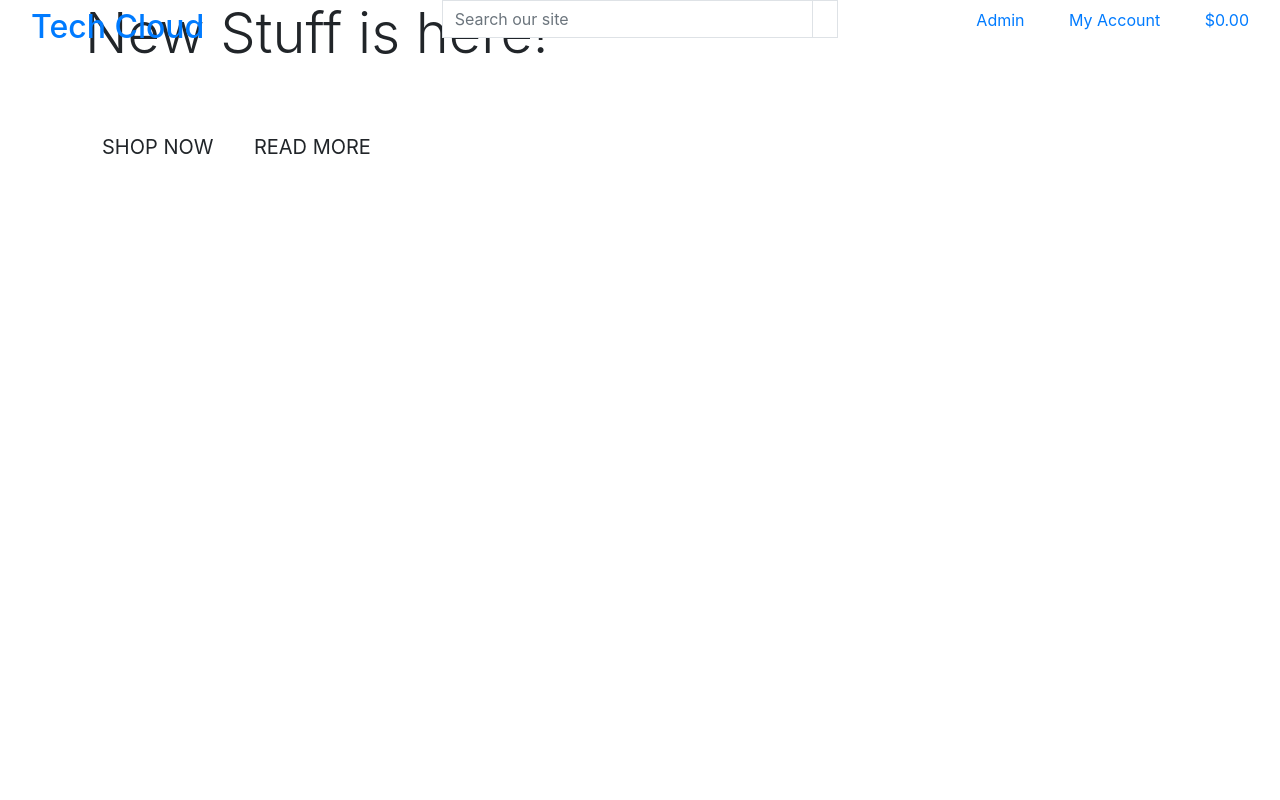
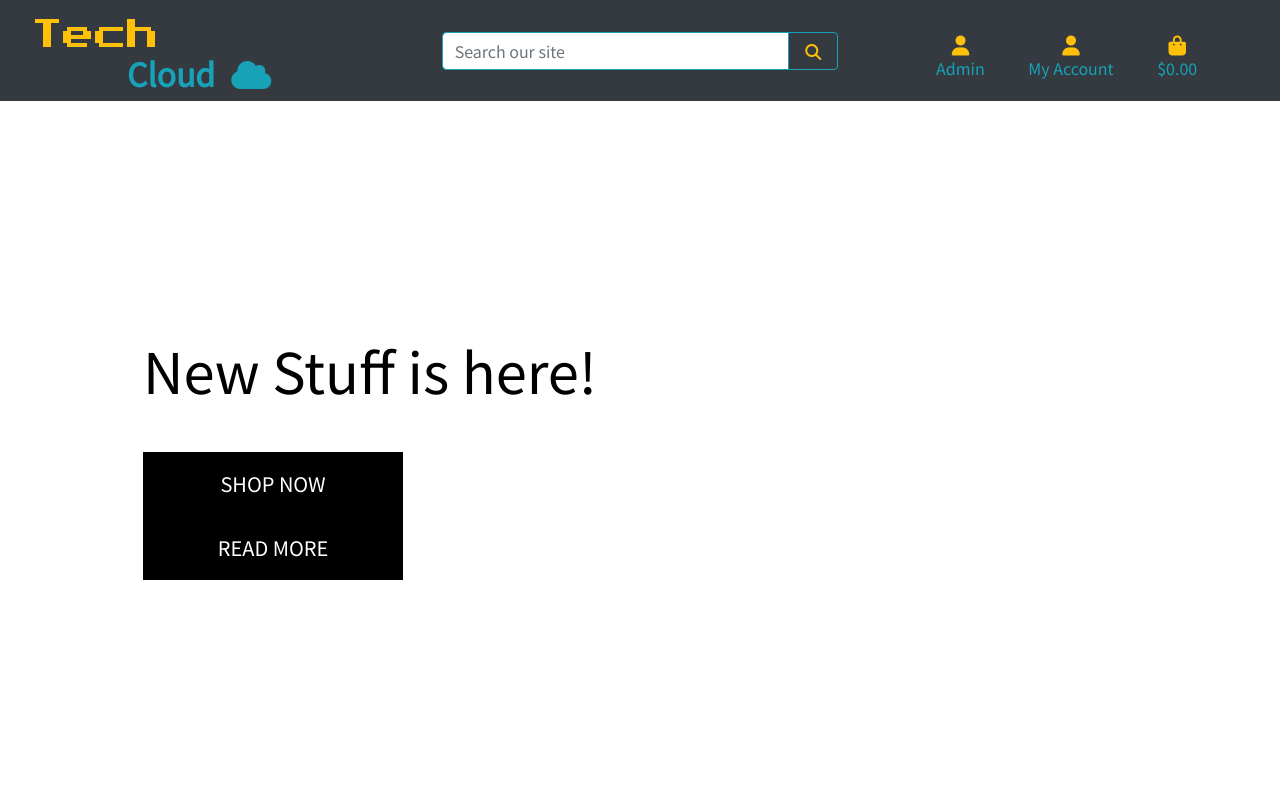
Before and after one commit to Code-Institute-Submissions/django-e-commerce-pc-shop, a Django app: page / in a window 1280 px wide. Run offline with Django 3.2, Linux system fonts and the light colour scheme; some libraries are stand-ins or nearby versions.

Commit message:
Completed homepage header and css

```diff
--- /dev/null
+++ b/static/css/base.css
@@ -0,0 +1,103 @@
+html {
+    height: 100%;
+}
+
+body {
+    /* background-color: yellow; */ /* ADD BACKGROUND */
+    background-size: cover;
+    height: calc(100vh - 164px);
+    color: #555;
+    font-family: 'Noto Sans JP', sans-serif;
+}
+
+
+/* from Bulma */
+.icon {
+    align-items: center;
+    display: inline-flex;
+    justify-content: center;
+    height: 1.5rem;
+    width: 1.5rem;
+}
+
+/*  Press Start 2P Google font  */
+.main-logo-font {
+    font-family: 'Press Start 2P', cursive;
+}
+
+/* .logo-font {
+    text-transform: uppercase;
+}
+ */
+
+.main-logo-link {
+    width: fit-content;
+}
+
+/* Buttons style */
+.shop-now-button {
+    background: black;
+    color: white;
+    min-width: 260px;
+}
+
+/* Button dark */
+.btn-dark {
+    background: #343a40;
+    color: #ffc107;
+}
+
+/* Button black */
+.btn-black {
+    background: black;
+    color: white;
+}
+
+/* Buttons Style */
+.shop-now-button:hover,
+.shop-now-button:active,
+.shop-now-button:focus,
+.btn-dark:hover,
+.btn-dark:active,
+.btn-dark:focus {
+    background: #ffc107;
+    color: #343a40;
+}
+
+/* Text colour */
+.text-black {
+    color: #000 !important;
+}
+
+/* Borders */
+.border-black {
+    border: 1px solid black !important;
+}
+
+.border-white {
+    border: 2px solid white !important;
+}
+
+/* -------------------------------- Media Queries */
+
+/* Slightly larger container on xl screens */
+@media (min-width: 1200px) {
+  .container {
+    max-width: 80%;
+  }
+}
+
+/* fixed top navbar only on medium and up */
+@media (min-width: 992px) {
+    .fixed-top-desktop-only {
+        position: fixed;
+        top: 0;
+        right: 0;
+        left: 0;
+        z-index: 1030;
+    }
+
+    .header-container {
+        padding-top: 164px;
+    }
+}
--- a/tech_cloud/settings.py
+++ b/tech_cloud/settings.py
@@ -153,3 +153,7 @@ USE_TZ = True
 # https://docs.djangoproject.com/en/3.1/howto/static-files/
 
 STATIC_URL = '/static/'
+STATICFILES_DIRS = (os.path.join(BASE_DIR, 'static'),)
+
+MEDIA_URL = '/media/'
+MEDIA_ROOT = os.path.join(BASE_DIR, 'media')
--- a/tech_cloud/urls.py
+++ b/tech_cloud/urls.py
@@ -15,9 +15,11 @@ Including another URLconf
 """
 from django.contrib import admin
 from django.urls import path, include
+from django.conf import settings
+from django.conf.urls.static import static
 
 urlpatterns = [
     path('admin/', admin.site.urls),
     path('accounts/', include('allauth.urls')),
     path('', include('home.urls')),
-]
+] + static(settings.MEDIA_URL, document_root=settings.MEDIA_ROOT)
--- a/templates/base.html
+++ b/templates/base.html
@@ -13,9 +13,19 @@
     {% block extra_meta %}
     {% endblock %}
 
-    <!-- Bootstrap -->
     {% block corecss %}
+        <!-- Font Awesome -->
+        <script src="https://kit.fontawesome.com/c581680c1a.js" crossorigin="anonymous"></script>
+        <!-- Bootstrap -->
         <link rel="stylesheet" href="https://stackpath.bootstrapcdn.com/bootstrap/4.4.1/css/bootstrap.min.css" integrity="sha384-Vkoo8x4CGsO3+Hhxv8T/Q5PaXtkKtu6ug5TOeNV6gBiFeWPGFN9MuhOf23Q9Ifjh" crossorigin="anonymous">
+        <!-- Logo font Press Start 2P Google font -->
+        <link rel="preconnect" href="https://fonts.gstatic.com">
+        <link  rel="stylesheet" href="https://fonts.googleapis.com/css2?family=Press+Start+2P&display=swap">
+        <!-- Main Font Noto Sans JP-->
+        <link rel="preconnect" href="https://fonts.gstatic.com">
+        <link href="https://fonts.googleapis.com/css2?family=Noto+Sans+JP&display=swap" rel="stylesheet">
+        <!-- Base css -->
+        <link rel="stylesheet" href="{% static 'css/base.css' %}">
     {% endblock %}
 
     {% block extra_css %}
@@ -35,19 +45,20 @@
   </head>
   <body>
     <header class="container-fluid fixed-top">
-        <div class="row">
+        <div id="topnav" class="row bg-dark pt-lg-2 d-none d-lg-flex">
             <div class="col-12 col-lg-4 my-auto py-1 py-lg-0 text-center text-lg-left">
                 <a href="{% url 'home' %}" class="nav-link main-logo-link">
-                    <h2 class="logo-font text-black my-0">Tech Cloud</h2>
+                    <h2 class="main-logo-font text-warning my-0">Tech</h2>
+                    <h2 class="main-logo my-0 ml-5 pl-5 text-info font-weight-bold">Cloud<i class="fas fa-cloud ml-3"></i></h2>
                 </a>
             </div>
             <div class="col-12 col-lg-4">
                 <!-- Search Bar -->
                 <form method="GET" action="">
                     <div class="input-group w-100">
-                        <input class="form-control border border-black rounded-0" type="text" name="q" placeholder="Search our site">
+                        <input class="form-control border-info mt-4" type="text" name="q" placeholder="Search our site">
                         <div class="input-group-append">
-                            <button class="form-control btn btn-black border border-black rounded-0" type="submit">
+                            <button class="form-control btn btn-dark border-info mt-4" type="submit">
                                 <span class="icon">
                                     <i class="fas fa-search"></i>
                                 </span>
@@ -58,20 +69,20 @@
             </div>
             <!-- Account and shopping bag -->
             <div class="col-12 col-lg-4">
-                <ul class="list-inline list-unstyled text-center text-lg-right my-0">
+                <ul class="list-inline list-unstyled text-center mt-3 my-0">
                     <li class="list-inline-item">
-                        <a class="text-black nav-link" href="#">
+                        <a class="text-warning nav-link" href="#">
                             <div class="text-center">
                                 <div><i class="fas fa-user fa-lg"></i></div>
-                                <p class="my-0">Admin</p>
+                                <p class="my-0 text-info">Admin</p>
                             </div>
                         </a>
                     </li>
                     <li class="list-inline-item dropdown">
-                        <a class="text-black nav-link" href="#" id="user-options" data-toggle="dropdown" aria-haspopup="true" aria-expanded="false">
+                        <a class="text-warning nav-link" href="#" id="user-options" data-toggle="dropdown" aria-haspopup="true" aria-expanded="false">
                             <div class="text-center">
                                 <div><i class="fas fa-user fa-lg"></i></div>
-                                <p class="my-0">My Account</p>
+                                <p class="my-0 text-info">My Account</p>
                             </div>
                         </a>
                         <div class="dropdown-menu border-0" aria-labelledby="user-options">
@@ -79,7 +90,7 @@
                                 {% if request.user.is_superuser %}
                                     <a href="" class="dropdown-item">Product Management</a>
                                 {% endif %}
-                                <a href="" class="dropdown-item">My Profile</a>
+                                <a href="" class="dropdown-item text-info">My Profile</a>
                                 <a href="{% url 'account_logout' %}" class="dropdown-item">Logout</a>
                             {% else %}
                                 <a href="{% url 'account_signup' %}" class="dropdown-item">Register</a>
@@ -88,10 +99,10 @@
                         </div>
                     </li>
                     <li class="list-inline-item">
-                        <a class="{% if grand_total %}text-info font-weight-bold{% else %}text-black{% endif %} nav-link" href="">
+                        <a class="{% if grand_total %}text-info font-weight-bold{% else %}text-warning{% endif %} nav-link" href="">
                             <div class="text-center">
                                 <div><i class="fas fa-shopping-bag fa-lg"></i></div>
-                                <p class="my-0">
+                                <p class="my-0 text-info">
                                     {% if grand_total %}
                                         ${{ grand_total|floatformat:2 }}
                                     {% else %}
```
